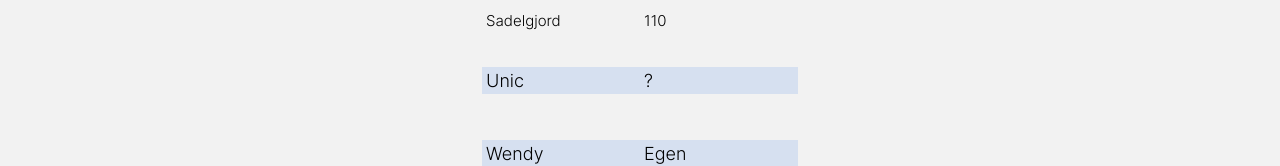
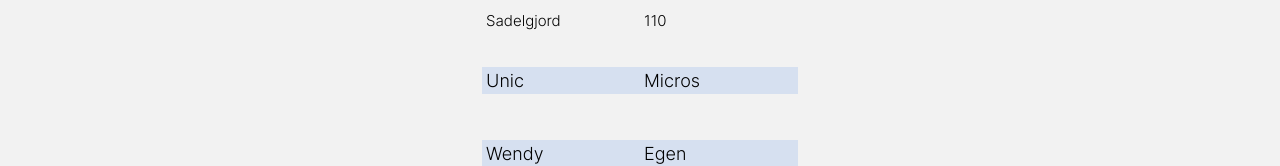
Before and after one commit to Minomichu/hoppsadlar, a Next.js app: page / in a window 1280 px wide. Shown: the part 1445-1611 px from the top of the page. Built offline with nearby package versions, Linux system fonts and the light colour scheme.

Commit message:
updated Unics saddle (#8)

```diff
--- a/src/constants/saddles.js
+++ b/src/constants/saddles.js
@@ -89,7 +89,7 @@ const EQUIPMENT = [
   },
   {
     horse: 'Unic',
-    saddles: ['?'],
+    saddles: ['Micros'],
     girthLength: { name: '', cm: '' },
     other: [
       { name: '', equipment: [''] }
```
